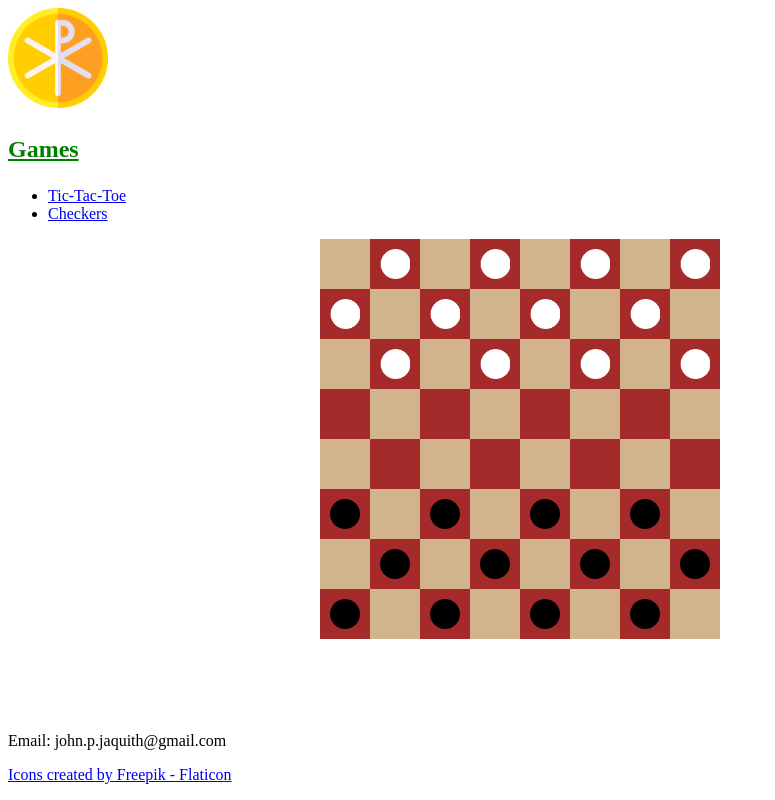
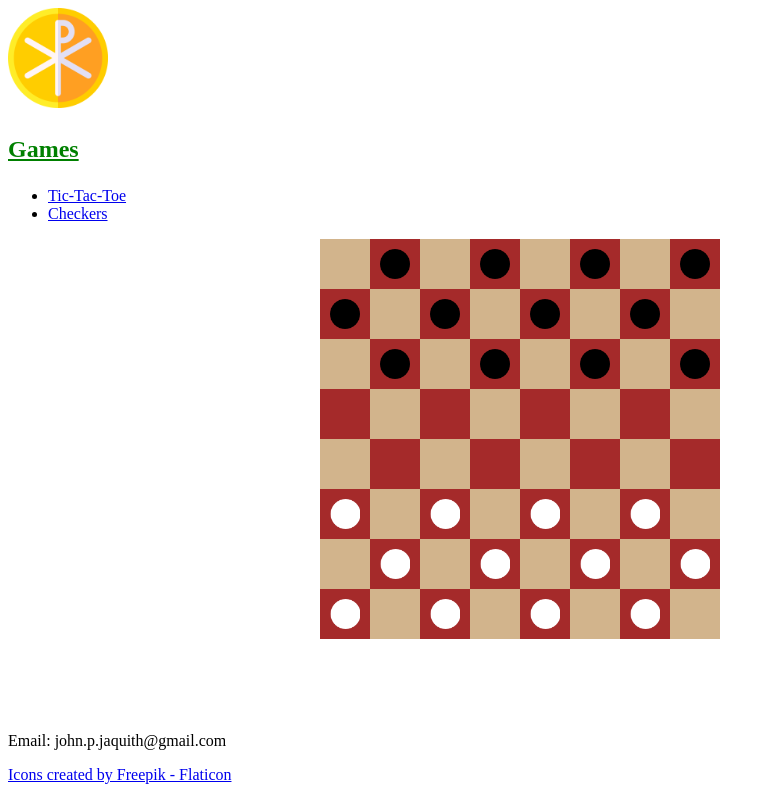
Before and after one commit to Japesjake/JP, a SvelteKit app: page /games/checkers in a window 1280 px wide. Shown: the whole page, without its empty margins (0-775 px from the left). Built offline with nearby package versions, Linux system fonts and the light colour scheme.

Commit message:
added globals store for selected and turn variables.

```diff
--- a/src/lib/checkers/makeDefault.js
+++ b/src/lib/checkers/makeDefault.js
@@ -16,9 +16,9 @@ export default function makeDefault(data) {
             }
             if (data[x][y]['color'] == 'brown'){
                 if (y < 3) {
+                    data[x][y]['piece'] = 'black'
+                } else if (y > 4) {
                     data[x][y]['piece'] = 'white'
-                } else if (y > 4) {
-                    data[x][y]['piece'] = 'black'
                 }
             }
         }
--- a/src/lib/checkers/stores.js
+++ b/src/lib/checkers/stores.js
@@ -12,11 +12,11 @@ data.subscribe((value) => {
     }
 })
 
-export let selected = false;
-initialValue = browser ? JSON.parse(localStorage.getItem('selected')) ?? selected : selected;
-selected = writable(initialValue)
-selected.subscribe((value) => {
-    // if (browser) {
-        localStorage.setItem('selected', JSON.stringify(value))
-    // }
+export let globals = {selected: false, turn: 'white'};
+initialValue = browser ? JSON.parse(localStorage.getItem('globals')) ?? globals : globals;
+globals = writable(initialValue)
+globals.subscribe((value) => {
+    if (browser) {
+        localStorage.setItem('globals', JSON.stringify(value))
+    }
 })
--- a/src/routes/games/checkers/Tile.svelte
+++ b/src/routes/games/checkers/Tile.svelte
@@ -3,22 +3,22 @@
     export let y;
     import whitePiece from '$lib/assets/white-circle.png'
     import blackPiece from '$lib/assets/black-circle.png'
-    import { data, selected } from '/src/lib/checkers/stores.js'
+    import { data, globals } from '/src/lib/checkers/stores.js'
     let tile = $data[x][y]
     // import click from '$lib/checkers/click.js'
 
     function click () {
         if ($data[x][y]['selected']) {
             $data[x][y]['selected'] = false;
-            $selected = false;
-        } else if (!$data[x][y]['selected'] && !$selected) {
+            $globals['selected'] = false;
+        } else if (!$data[x][y]['selected'] && !$globals['selected']) {
             $data[x][y]['selected'] = true;
-            $selected = true;
+            $globals['selected'] = true;
         // } else if (!$data[x][y]['selected'] && $selected) {
         //     pass
         // }
+        }
     }
-}
 </script>
     <href on:click={() => click()}>
         <div style='background-color: {tile['color']}; height: 50px; width: 50px;' class:selected={$data[x][y]['selected']}>
```
